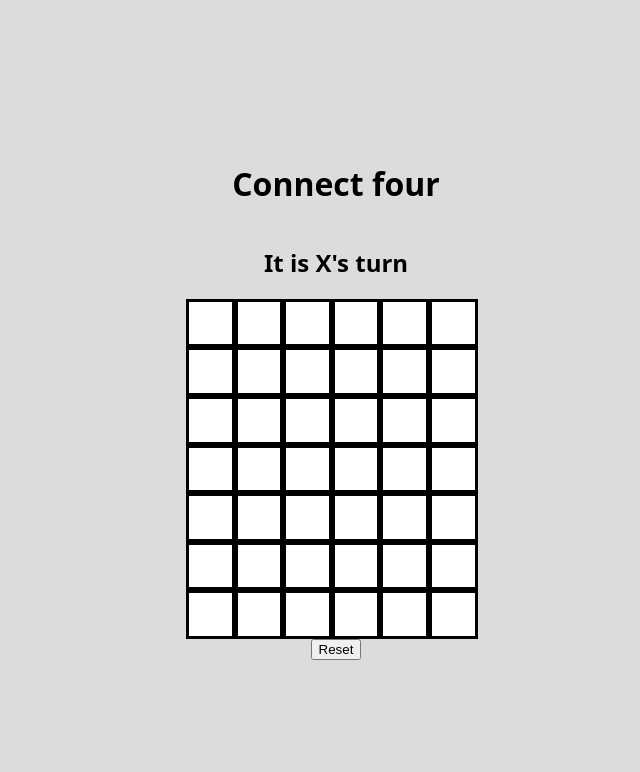
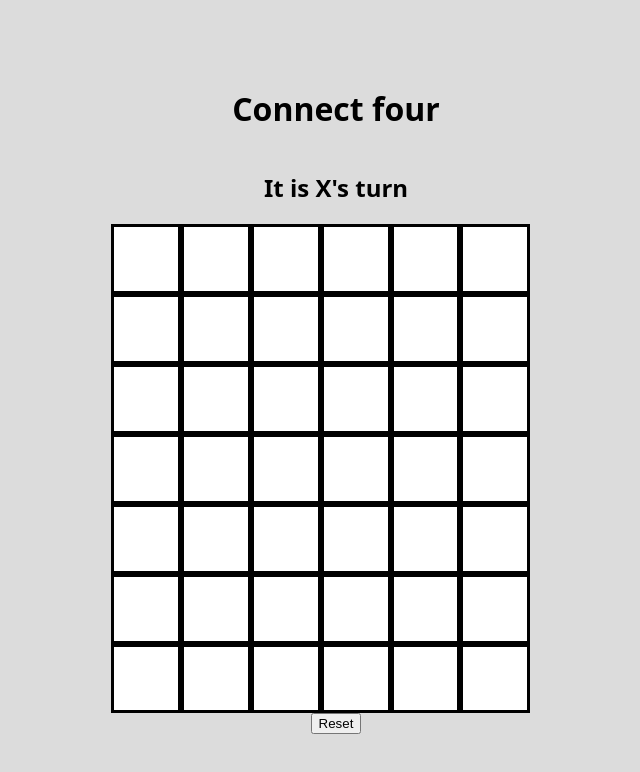
Before and after one commit to pc1231/CONNECT-FOUR, a plain HTML site: page index.html in a window 1280 px wide. Shown: the whole page, without its empty margins (304-944 px from the left). Drawn offline with Linux system fonts and the light colour scheme.

Commit message:
color changes are working

```diff
--- a/css/style.css
+++ b/css/style.css
@@ -13,13 +13,13 @@ body {
 .board {
   display: flex;
   flex-wrap: wrap;
-  width: 300px;
+  width: 450px;
 }
 .sqr
 {
  width: 14.2%;
   aspect-ratio: 1/1;
   border: 3px solid black;
-  font-size: 48px;
+  font-size: 1px;
   text-align: center;
 }
--- a/js/app.js
+++ b/js/app.js
@@ -77,10 +77,10 @@ if (cell === 'X') {
  squareEls[idx].textContent = 'X'
  // use this to make the choices change color
  // make for connect four
- //squareEls[idx].style.backgroundColor = 'red'
+ squareEls[idx].style.backgroundColor = 'red'
  } else if (cell === 'O') {
 squareEls[idx].textContent = 'O'
-  // squareEls[idx].style.backgroundColor = 'blue'
+squareEls[idx].style.backgroundColor = 'blue'
 } else {
 squareEls[idx].textContent = ''
 squareEls[idx].style.backgroundColor = 'White'
```
